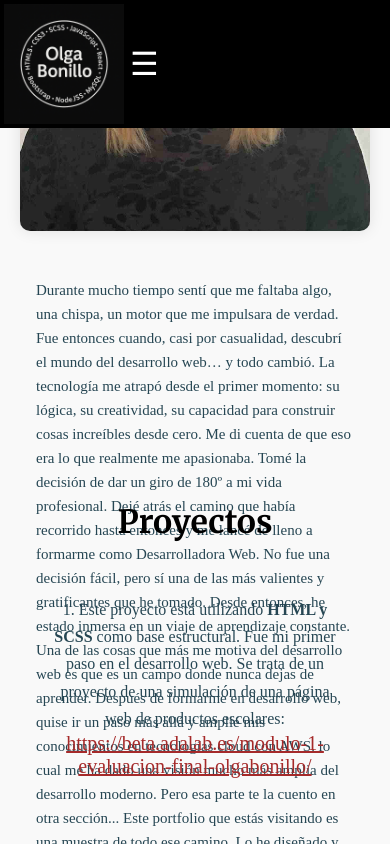
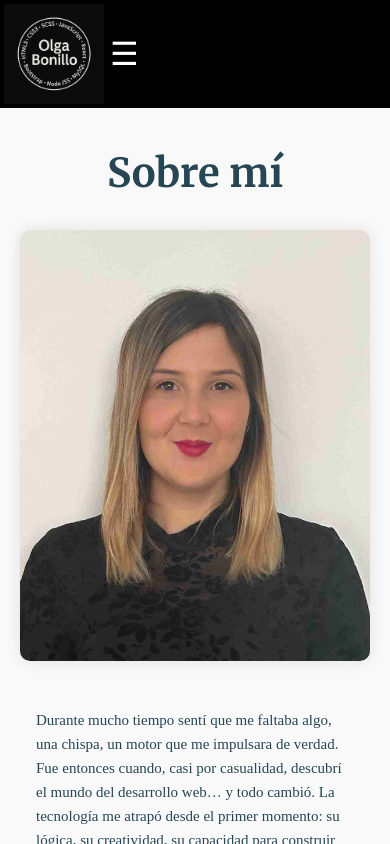
Before and after one commit to olgabonillo/mi-portfolio, a React (Vite) app: page / in a window 390 px wide. Built offline with nearby package versions, Linux system fonts and the light colour scheme; a web font is replaced by a local one.

Commit message:
readjustment of sections

```diff
--- a/src/App.jsx
+++ b/src/App.jsx
@@ -10,6 +10,7 @@
   useEffect(() => {
     function setSectionHeight() {
       const vh = window.innerHeight * 0.01;
+
       document.documentElement.style.setProperty('--vh', `${vh}px`);
     }
 
--- a/src/components/Footer.jsx
+++ b/src/components/Footer.jsx
@@ -4,10 +4,11 @@
 const Footer = () => {
   return (
     <footer>
-      <div className="footer-separator"></div>
-
-      <section id="4">
-        <h1 className="title-sections">¿Tienes un proyecto o idea? ¡Contáctame!</h1>
+      <section id="4" className="footer-section">
+        <div className="footer-separator"></div>
+        <h1 className="title-sections">
+          ¿Tienes un proyecto o idea? ¡Contáctame!
+        </h1>
         <div className="social-icons">
           <a
             href="https://www.instagram.com/olgabonillo"
--- a/src/components/Projects.jsx
+++ b/src/components/Projects.jsx
@@ -14,7 +14,7 @@
         <a
           href="https://beta.adalab.es/modulo-1-evaluacion-final-olgabonillo/"
           target="_blank"
-          rel="noopener noreferrer" className="a"
+          rel="noopener noreferrer" className="project-link"
         >
           https://beta.adalab.es/modulo-1-evaluacion-final-olgabonillo/
         </a>
@@ -27,7 +27,7 @@
         <a
           href="https://beta.adalab.es/modulo-1-evaluacion-final-olgabonillo/"
           target="_blank"
-          rel="noopener noreferrer" className="a"
+          rel="noopener noreferrer" className="project-link"
         >
           https://olgabonillo.github.io/modulo-2-evaluacion-intermedia-olgabonillo/
         </a>
@@ -40,7 +40,7 @@
         <a
           href="https://beta.adalab.es/modulo-2-evaluacion-final-olgabonillo/"
           target="_blank"
-          rel="noopener noreferrer" className="a"
+          rel="noopener noreferrer" className="project-link"
         >
           https://beta.adalab.es/modulo-2-evaluacion-final-olgabonillo/
         </a>
@@ -53,7 +53,7 @@
         <a
           href="https://beta.adalab.es/modulo-2-evaluacion-final-bis-olgabonillo/"
           target="_blank"
-          rel="noopener noreferrer" className="a"
+          rel="noopener noreferrer" className="project-link"
         >
           https://beta.adalab.es/modulo-2-evaluacion-final-bis-olgabonillo/
         </a>
@@ -66,7 +66,7 @@
         <a
           href="https://beta.adalab.es/modulo-3-evaluacion-final-olgabonillo/"
           target="_blank"
-          rel="noopener noreferrer" className="a"
+          rel="noopener noreferrer" className="project-link"
         >
           https://beta.adalab.es/modulo-3-evaluacion-final-olgabonillo/
         </a>
@@ -80,7 +80,7 @@
         <a
           href="https://olgabonillo.github.io/proyecto-personal-olga-bonillo/"
           target="_blank"
-          rel="noopener noreferrer" className="a"
+          rel="noopener noreferrer" className="project-link"
         >
           https://olgabonillo.github.io/proyecto-personal-olga-bonillo/
         </a>
--- a/src/styles/Aws.scss
+++ b/src/styles/Aws.scss
@@ -1,16 +1,28 @@
 .container {
-    padding-left: 30px;
-    padding-right: 30px;
-    padding-bottom: 30px;
-    padding-top: 30px;
-}
+    padding: 30px;
+    display: flex;
+    flex-direction: column;
+    align-items: center;
+    gap: 1.5rem;
+  }
 
-.a {
-    color: black;
-    text-decoration:underline;
+  .a {
+    color: brown;
+    text-decoration: underline;
     display: block;
     text-align: center;
     margin-bottom: 25px;
     font-size: 20px;
-    color: brown;
-}
+    word-break: break-word;
+  }
+
+  @media (max-width: 768px) {
+    .container {
+      padding: 20px;
+    }
+
+    .a {
+      font-size: 16px;
+      margin-bottom: 15px;
+    }
+  }
--- a/src/styles/Footer.scss
+++ b/src/styles/Footer.scss
@@ -2,25 +2,36 @@
 
 .footer {
     text-align: center;
-    padding-bottom: 30px;
+    padding: 20px 0px;
+    background-color: transparent; // Asegúrate de que no esté "empujando" nada visualmente
+    margin-top: 2rem;
+    margin-bottom: 0;
+    padding-bottom: 10px;
 }
+
+.footer-section {
+    padding: 0;
+    margin: 0;
+}
+
 
 .footer-separator {
     border-top: 2px solid black;
-    margin-top: 50px;
-    width: 100%;
+    margin: 0 auto 20px auto;
+    width: 100%; // ← este es el cambio clave
+    max-width: 100%;
 }
 
+
 .social-icons {
-    margin-top: 20px;
     display: flex;
     justify-content: center;
-    gap: 20px;
+    gap: 16px;
+    margin: 0 auto 10px auto;
 
     a {
         color: black;
-        font-size: 2rem;
-        transition: transform 0.2s;
+        font-size: 1.5rem;
 
         &:hover {
             transform: scale(1.2);
@@ -29,34 +40,31 @@
 }
 
 .logo-container {
-    margin-top: 20px;
-    display: flex;
-    justify-content: center;
+    margin-top: 10px;
+    margin-bottom: 0;
+    padding-bottom: 0;
 }
 
 .logo-blanco {
-    width: 100px;
+    width: 70px;
     height: auto;
 }
 
-/* MEDIA QUERIES para responsive */
 @media (max-width: 768px) {
+    .footer {
+        padding: 15px 5px;
+    }
+
+    .footer-separator {
+        width: 90%;
+        margin-bottom: 10px;
+    }
+
     .social-icons {
-        flex-direction: row;
-        align-items: center;
         gap: 12px;
     }
 
-    .title-sections {
-        font-size: 30px;
-    }
-
     .logo-blanco {
-        width: 80px;
-        margin-top: 10px;
-    }
-
-    .footer {
-        padding: 20px 10px;
+        width: 60px;
     }
 }
--- a/src/styles/Header.scss
+++ b/src/styles/Header.scss
@@ -9,6 +9,7 @@
   position: sticky;
   top: 0;
   z-index: 1000;
+  height: 100px;
 
   h1 {
     font-size: 1.8rem;
@@ -46,8 +47,8 @@
 }
 
 .logo {
-  width: 120px;
-  height: auto;
+  width: auto;
+  height: 100px;
 }
 
 .menu-toggle {
--- a/src/styles/Projects.scss
+++ b/src/styles/Projects.scss
@@ -1,16 +1,36 @@
 @import '../styles/variables';
 
 .container {
-    padding-left: 30px;
-    padding-right: 30px;
-}
+    padding-left: 20px;
+    padding-right: 20px;
+    padding-top: 20px;
+    padding-bottom: 20px;
+    display: flex;
+    flex-direction: column;
+    align-items: center;
+    gap: 1.5rem;
+  }
 
-.a {
-    color: black;
-    text-decoration:underline;
+  .project-link {
+    color: brown;
+    text-decoration: underline;
     display: block;
     text-align: center;
-    margin-bottom: 25px;
+    margin-bottom: 15px;
     font-size: 20px;
-    color: brown;
-}
+    word-break: break-word;
+  }
+
+  @media (max-width: 768px) {
+    .container {
+      padding-left: 15px;
+      padding-right: 15px;
+      padding-top: 20px;
+      padding-bottom: 20px;
+    }
+
+    .project-link {
+      font-size: 16px;
+      margin-bottom: 15px;
+    }
+  }
--- a/src/styles/main.scss
+++ b/src/styles/main.scss
@@ -28,4 +28,29 @@
   flex-direction: column;
   justify-content: center;
   align-items: center;
+  scroll-snap-align: start;
+  scroll-margin-top: 100px; // altura del header + margen de seguridad - voy a probar a ver cómo queda
 }
+
+section[id] {
+  scroll-snap-align: start;
+  scroll-margin-top: 100px;
+}
+
+
+section.footer-section {
+  height: auto !important;
+  padding: 2rem 1rem;
+}
+
+@media (max-width: 768px) {
+  section {
+    height: auto;
+    padding: 2rem 1rem;
+    font-size: 1.5rem;
+  }
+
+  main {
+    padding-top: 56px;
+  }
+}
```
